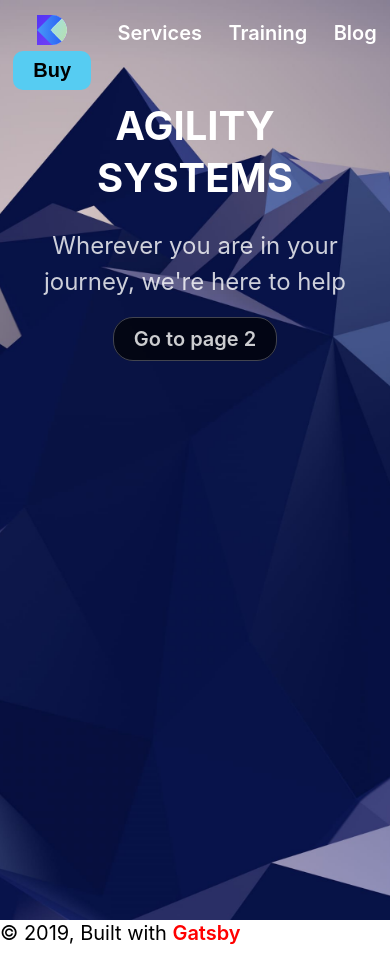
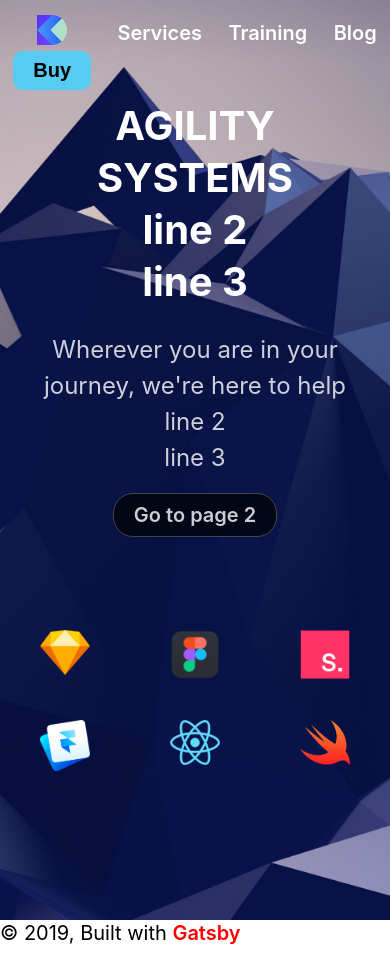
Before and after one commit to LincMitch/AgilitySystemsV5, a Gatsby site: page / in a window 390 px wide. Before the commit the page ends 946 px from the top, so only its background shows below. Built offline with nearby package versions, Linux system fonts and the light colour scheme; Gatsby itself is replaced by a stand-in of ours.

Commit message:
All updates. Next... Components and Props

```diff
--- a/gatsby-config.js
+++ b/gatsby-config.js
@@ -24,7 +24,7 @@ module.exports = {
         background_color: `#663399`,
         theme_color: `#663399`,
         display: `minimal-ui`,
-        icon: `src/images/gatsby-icon.png`, // This path is relative to the root of the site.
+        // icon: `src/images/gatsby-icon.png`, // This path is relative to the root of the site.
       },
     },
     // this (optional) plugin enables Progressive Web App + Offline functionality
--- a/src/components/Header.css
+++ b/src/components/Header.css
@@ -19,6 +19,7 @@
     font-weight: 7px;
 }
 
+
 .Header button {
     padding: 8px 20px;
     font-size: 20px;
@@ -28,7 +29,15 @@
     border-radius: 10px;
     outline: none;
     cursor: pointer;
+    transition: 1s cubic-bezier(0.2, 0.8, 0.2, 1);
 }
+
+.Header button:hover {
+    background: white;
+    box-shadow: 0 10px 20px rgba(0,0,0, 0.25);
+    transform: translateY(-30px);
+}
+
 
 @media (max-width: 640px) {
     .Header {
--- a/src/components/layout.css
+++ b/src/components/layout.css
@@ -18,6 +18,7 @@ a {
    height: 920px;
    background-size: cover;
    background-position:center;
+   position: relative;
 }
 
 .HeroGroup{
@@ -32,12 +33,20 @@ a {
   color: white;
   font-size: 60px
   line-height 1.2;
+  opacity: 0;
+  animation: HeroAnimation;
+  animation-duration: 3s;
+  animation-delay: 0.1s;
+  animation-fill-mode: forwards;
+  animation-timing-function: cubic-bezier(0.2, 0.8, 0.2, 1)
 }
 
 .Hero p {
   color: rgba(255, 255, 255, 0.8);
   font-size: 30px;
   line-height: 1.5;
+  animation: HeroAnimation 3s 0.2s forwards cubic-bezier(0.2, 0.8, 0.2, 1);
+  opacity: 0px;
 }
 
 .Hero a {
@@ -49,6 +58,13 @@ a {
   padding: 9px 20px;
   border: 1px solid rgba(255, 255, 255, 0.25);
   border-radius: 20px;
+  transition: 0.8s cubic-bezier(0.2, 0.8, 0.2, 1);
+  ;
+}
+
+.Hero a:hover {
+  background: white;
+  color: black;
 }
 
 @media (max-width: 640px) {
@@ -62,3 +78,34 @@ a {
     font-size: 24px;
   }
 }
+
+@keyframes HeroAnimation {
+  0% {
+      opacity: 0;
+      transform: translateY(20px);
+  }
+  100% {
+      opacity: 1;
+      transform: translateY(0px);
+  }
+}
+
+.Hero svg {
+  position: absolute;
+  bottom: 0;
+  left: 0;
+}
+
+.Hero .Logos {
+  display: grid;
+  grid-template-columns: repeat(6, 1fr);
+  grid-gap: 40px;
+  margin: 100px 0;
+  justify-items: center;
+}
+
+@media (max-width: 640px){
+  .Hero .Logos {
+    grid-template-columns: repeat(3, 1fr);
+  }
+}
--- a/src/pages/index.js
+++ b/src/pages/index.js
@@ -10,9 +10,31 @@ const IndexPage = () => (
     <SEO title="Home" />
     <div className="Hero">
       <div className="HeroGroup">
-        <h1>AGILITY SYSTEMS</h1>
-        <p>Wherever you are in your journey, we're here to help</p>
+        <h1>AGILITY SYSTEMS <br/> line 2<br/> line 3</h1>
+        <p>Wherever you are in your journey, we're here to help<br/> line 2<br/> line 3</p>
         <Link to="/page-2/">Go to page 2</Link>
+        <div className="Logos">
+          <img src={require('../images/logo-sketch.png')} width="50"/>
+          <img src={require('../images/logo-figma.png')} width="50"/>
+          <img src={require('../images/logo-studio.png')} width="50"/>
+          <img src={require('../images/logo-framer.png')} width="50"/>
+          <img src={require('../images/logo-react.png')} width="50"/>
+          <img src={require('../images/logo-swift.png')} width="50"/>
+        </div>
+        <svg width="100%" height="172" fill="none" xmlns="http://www.w3.org/2000/svg">
+          <path fill="white">
+            <animate repeatCount="indefinite"  f ill="freeze" attributeName="d" dur="10s"
+            values="
+              M0 25.9086C277 84.5821 433 65.736 720 25.9086C934.818 -3.9019 1214.06 -5.23669 1442 8.06597C2079 45.2421 2208 63.5007 2560 25.9088V171.91L0 171.91V25.9086Z;
+              M0 87.1596C316 87.1597 444 160 884 52.0001C1324 -55.9999 1320.29 34.966 1538 71.251C1814 117.251 2156 189.252 2560 87.1597V233.161L0 233.161V87.1596Z;
+              M0 53.6584C158 11.0001 213 0 363 0C513 0 855.555 115.001 1154 115.001C1440 115.001 1626 -38.0004 2560 53.6585V199.66L0 199.66V53.6584Z;
+              M0 25.9086C277 84.5821 433 65.736 720 25.9086C934.818 -3.9019 1214.06 -5.23669 1442 8.06597C2079 45.2421 2208 63.5007 2560 25.9088V171.91L0 171.91V25.9086Z"
+            />
+          </path>
+
+\
+
+        </svg>
       </div>
     </div>
   </Layout>
```
